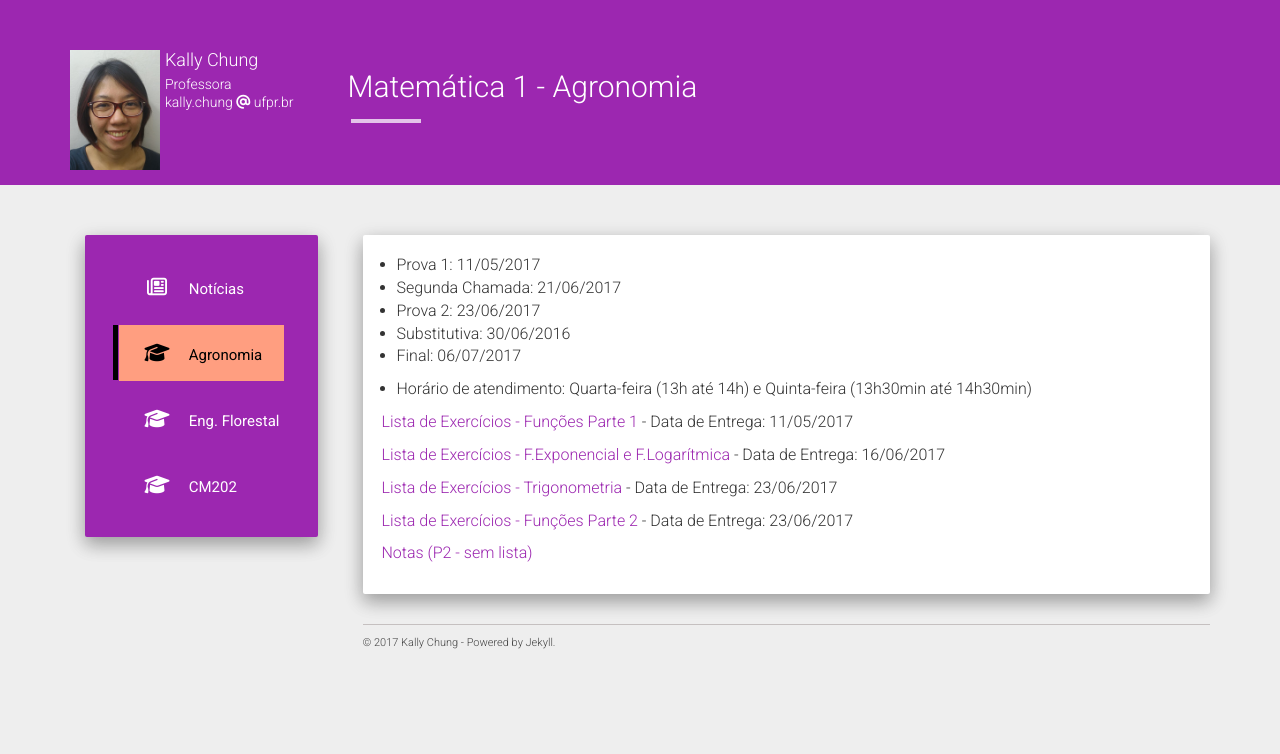
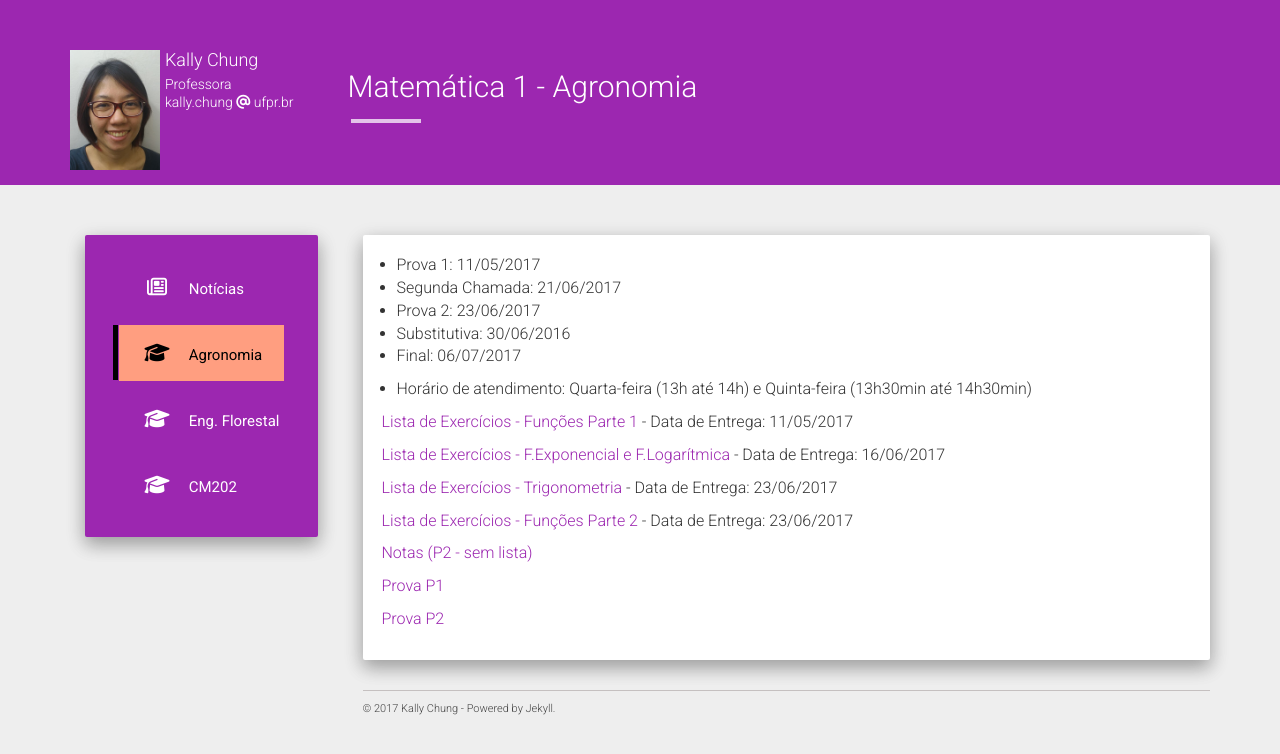
Before and after one commit to chunggnuhc/chunggnuhc.github.io, a Jekyll site: the page built from agronomia.md, in a window 1280 px wide. Shown: the top 754 px of the page. Built offline with Jekyll 4.4.1, drawn with Linux system fonts in a browser that asks for light colours; nearby versions of some CDN libraries.

Commit message:
Provas Agronomia adicionadas

```diff
--- a/agronomia.md
+++ b/agronomia.md
@@ -21,3 +21,7 @@ permalink: /agronomia/
 [Lista de Exercícios - Funções Parte 2](/disciplinas/listaOperFuncoes.pdf) - Data de Entrega: 23/06/2017
 
 [Notas (P2 - sem lista)](/disciplinas/Notas P2 -Upd 1.pdf)
+
+[Prova P1](/disciplinas/prova1-A.pdf)
+
+[Prova P2](/disciplinas/provaAgronP2-A.pdf)
```
